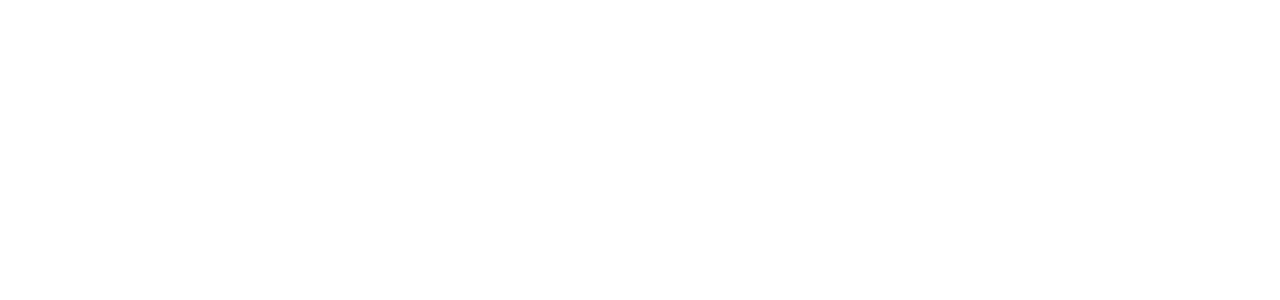
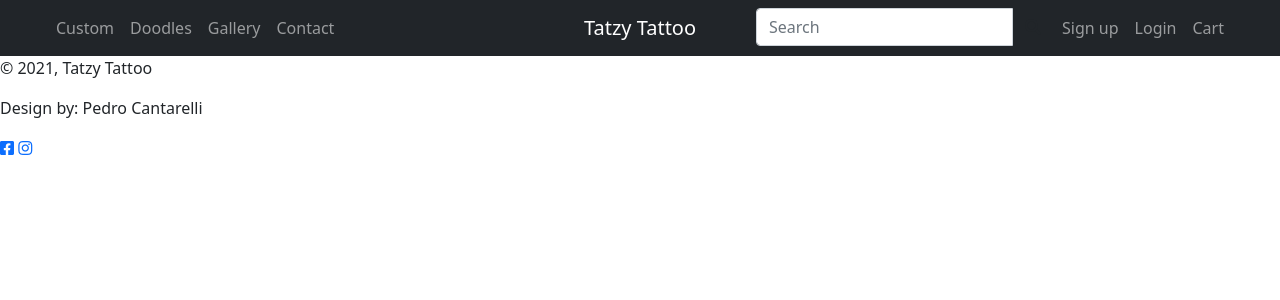
Before and after one commit to pcantarelli/full-stack-project, a Django app: page /accounts/login/ in a window 1280 px wide. Before the commit the part shown is empty. Shown: the top 300 px of the page. Run offline with Django 3.2, Linux system fonts and the light colour scheme; some libraries are stand-ins or nearby versions.

Commit message:
Added index HTML content, Header navigation and Footer

```diff
--- a/templates/base.html
+++ b/templates/base.html
@@ -18,6 +18,9 @@
     <!-- CSS -->
     {% block corecss %}
     <link href="https://cdn.jsdelivr.net/npm/bootstrap@5.0.2/dist/css/bootstrap.min.css" rel="stylesheet" integrity="sha384-EVSTQN3/azprG1Anm3QDgpJLIm9Nao0Yz1ztcQTwFspd3yD65VohhpuuCOmLASjC" crossorigin="anonymous">
+    <link rel="stylesheet" href="https://cdnjs.cloudflare.com/ajax/libs/font-awesome/5.15.2/css/all.min.css"
+    integrity="sha512-HK5fgLBL+xu6dm/Ii3z4xhlSUyZgTT9tuc/hSrtw6uzJOvgRr2a9jyxxT1ely+B+xFAmJKVSTbpM/CuL7qxO8w=="
+    crossorigin="anonymous" />
     {% endblock %}
 
     {% block extra_css %}
@@ -35,8 +38,80 @@
 
   </head>
   <body>
-    <header class="container-xxl">
-
+    <header class="container-fluid px-0">
+        <nav class="navbar navbar-expand-md navbar-dark bg-dark px-5">
+            <div class="navbar-collapse collapse w-100 order-1 order-md-0 dual-collapse2">
+                <ul class="navbar-nav mr-auto">
+                    <li class="nav-item active">
+                        <a class="nav-link" href="#">Custom</a>
+                    </li>
+                    <li class="nav-item">
+                        <a class="nav-link" href="#">Doodles</a>
+                    </li>
+                    <li class="nav-item">
+                        <a class="nav-link" href="#">Gallery</a>
+                    </li>
+                    <li class="nav-item">
+                        <a class="nav-link" href="#">Contact</a>
+                    </li>
+                </ul>
+            </div>
+            <div class="mx-auto order-0">
+                <a class="navbar-brand mx-auto" href="{% url 'home' %}">Tatzy Tattoo</a>
+                <button class="navbar-toggler" type="button" data-toggle="collapse" data-target=".dual-collapse2">
+                    <span class="navbar-toggler-icon"></span>
+                </button>
+            </div>
+            <div class="navbar-collapse collapse w-100 order-3 dual-collapse2">
+                <ul class="navbar-nav ms-auto">
+                    <li class="nav-item">
+                        <form method="GET" action="{% url 'home' %}">
+                            <div class="input-group w-100">
+                                <input class="form-control" type="text" name="q" placeholder="Search">
+                                <div class="input-group-append">
+                                    <button class="form-control btn" type="submit">
+                                        <span class="icon">
+                                            <i class="fas fa-search"></i>
+                                        </span>
+                                    </button>
+                                </div>
+                            </div>
+                        </form>
+                    </li>
+                    {% if request.user.is_authenticated %}
+                    {% if request.user.is_superuser %}
+                    <li class="nav-item">
+                        <a class="nav-link" href="#">Manage Doodles</a>
+                        <!-- <a class="nav-link" href="{% url 'add_doodle' %}">Manage Doodles</a> -->
+                    </li>
+                    <li class="nav-item">
+                        <a class="nav-link" href="#">Add Image</a>
+                        <!-- <a class="nav-link" href="{% url 'add_image' %}">Add Image</a> -->
+                    </li>
+                    {% endif %}
+                    <li class="nav-item">
+                        <a class="nav-link" href="#">Profile</a>
+                        <!-- <a class="nav-link" href="{% url 'profile' %}">Profile</a> -->
+                    </li>
+                    <li class="nav-item">
+                        <a class="nav-link" href="#">Logout</a>
+                        <!-- <a class="nav-link" href="{% url 'account_logout' %}">Logout</a> -->
+                    </li>
+                {% else %}
+                <li class="nav-item">
+                    <a class="nav-link" href="#">Sign up</a>
+                    <!-- <a class="nav-link" href="{% url 'account_signup' %}">Sign up</a> -->
+                </li>                    <li class="nav-item">
+                    <a class="nav-link" href="#">Login</a>
+                    <!-- <a class="nav-link" href="{% url 'account_login' %}">Login</a> -->
+                </li>
+                {% endif %}
+                    <li class="nav-item">
+                        <a class="nav-link" href="#">Cart</a>
+                    </li>
+                </ul>
+            </div>
+        </nav>
     </header>
 
     {% if messages %}
@@ -54,5 +129,18 @@
     {% block body_js %}
     {% endblock %}
 
+
+    <footer>
+        <div class="footer-items">
+            <div class="footer-info">
+                <p>© 2021, Tatzy Tattoo</p>
+                <p>Design by: Pedro Cantarelli</p>
+            </div>
+            <div class="social-icons">
+                <a href="https://www.facebook.com/"><i class="fab fa-facebook-square"></i></a>
+                <a href="https://www.instagram.com/"><i class="fab fa-instagram"></i></a>
+            </div>
+        </div>
+    </footer>
   </body>
 </html>
```
Also changed, not shown: home/templates/home/index.html (+35 -1 lines).
